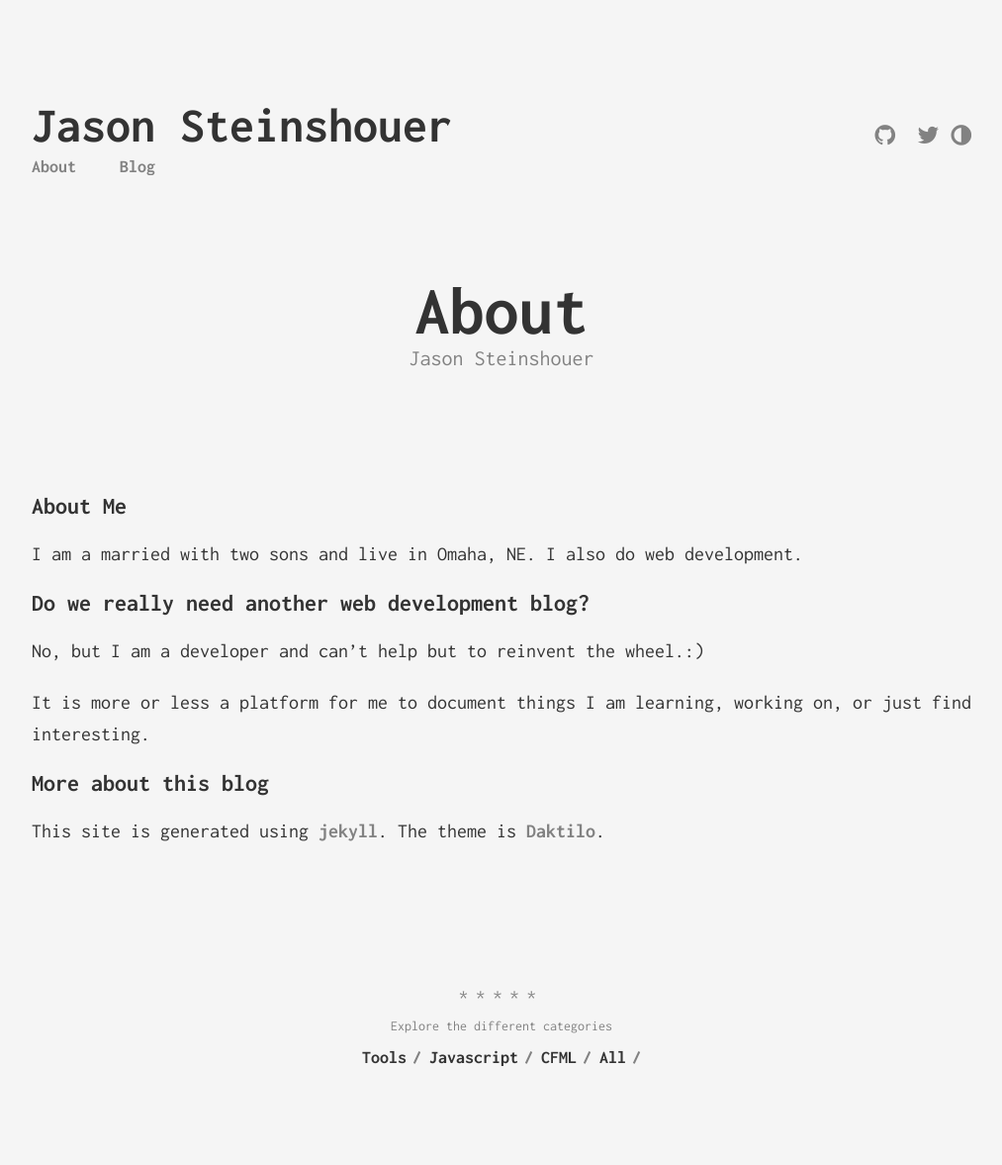
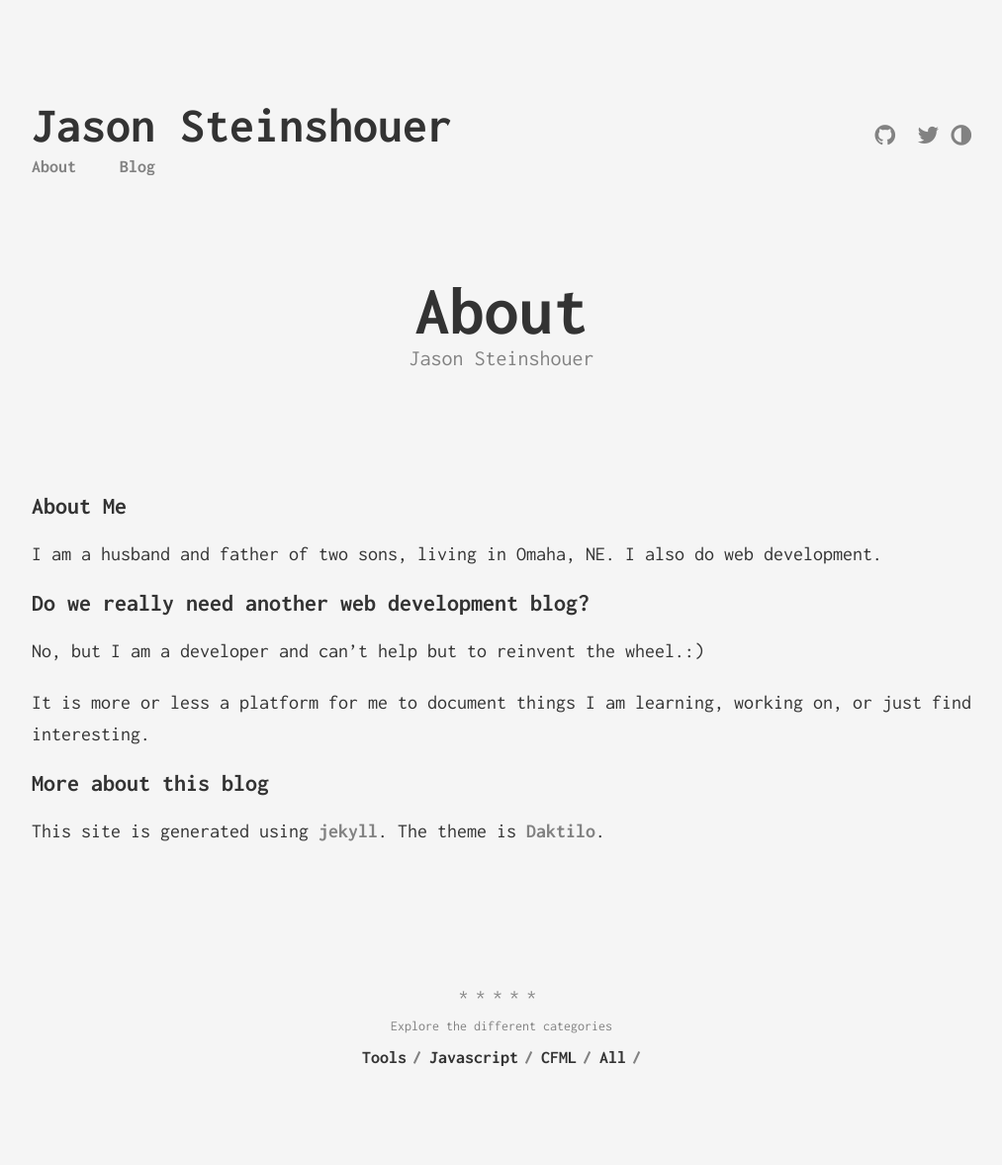
Before and after one commit to jsteinshouer/jsteinshouer.github.io, a Jekyll site: the page built from about.md, in a window 1280 px wide. Shown: the whole page at 99% size, without its empty margins (133-1146 px from the left). Built offline with Jekyll 4.4.1, drawn with Linux system fonts in a browser that asks for light colours.

Commit message:
modified about page

```diff
--- a/about.md
+++ b/about.md
@@ -7,7 +7,7 @@ permalink: /about/
 
 ## **About Me**
 
-I am a married with two sons and live in Omaha, NE. I also do web development.
+I am a husband and father of two sons, living in Omaha, NE. I also do web development.
 
 ## **Do we really need another web development blog?**
 
```
